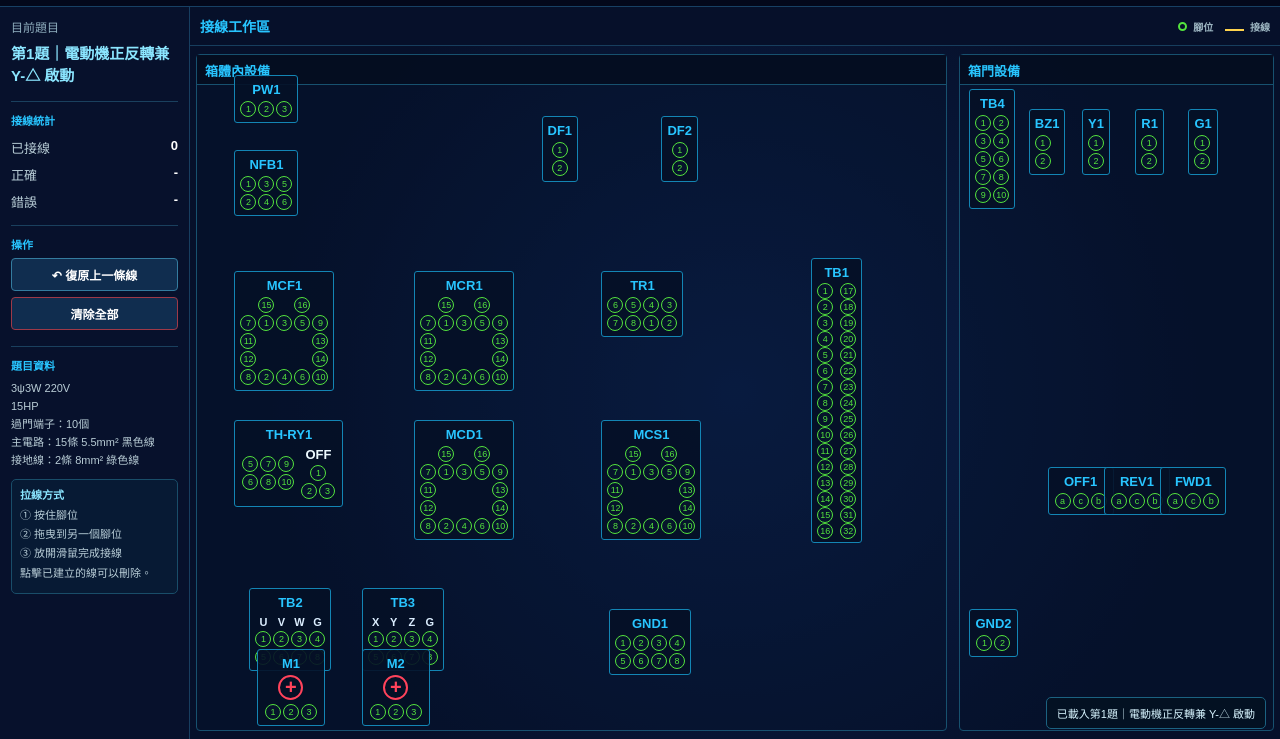
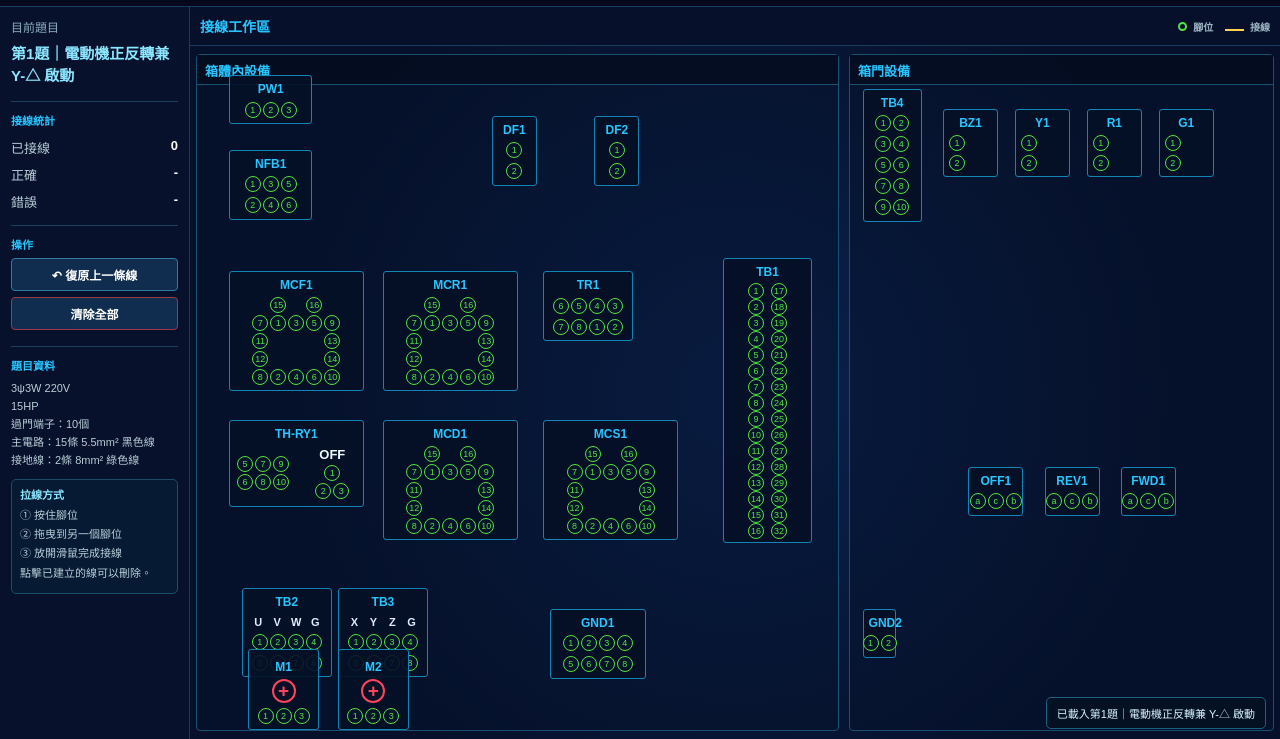
Before and after one commit to isun314058-cyber/indoor-wiring-practice, a plain HTML site: page index.html in a window 1280 px wide. Shown: the part 61-800 px from the top of the page. Drawn offline with Linux system fonts and the light colour scheme.

Commit message:
Update style.css

```diff
--- a/style.css
+++ b/style.css
@@ -537,8 +537,9 @@ button:hover {
 
 
 /* =========================================================
-   箱體 / 箱門
-   70% / 30%
+   ★ 原本配置
+   箱體 59%
+   箱門 39%
    ========================================================= */
 
 .equipment-area {
@@ -574,7 +575,7 @@ button:hover {
 
 
 /* =========================================================
-   箱體 70%
+   箱體
    ========================================================= */
 
 .box-area {
@@ -582,12 +583,12 @@ button:hover {
         6px;
 
     width:
-        calc(70% - 12px);
+        59%;
 }
 
 
 /* =========================================================
-   箱門 30%
+   箱門
    ========================================================= */
 
 .door-area {
@@ -595,7 +596,7 @@ button:hover {
         6px;
 
     width:
-        calc(30% - 12px);
+        39%;
 }
 
 
@@ -640,9 +641,6 @@ button:hover {
     position:
         absolute;
 
-    width:
-        max-content !important;
-
     min-width:
         0;
 
@@ -682,7 +680,7 @@ button:hover {
         var(--cyan);
 
     font-size:
-        13px;
+        12px;
 
     font-weight:
         900;
@@ -702,7 +700,7 @@ button:hover {
 
 
 /* =========================================================
-   腳位容器
+   腳位
    ========================================================= */
 
 .pins {
@@ -716,7 +714,7 @@ button:hover {
 
 .pin-grid {
     gap:
-        2px;
+        4px;
 }
 
 
@@ -727,25 +725,25 @@ button:hover {
     align-items:
         center;
 
+    width:
+        100%;
+
     min-height:
-        16px;
+        17px;
 
     height:
-        16px;
+        17px;
 
     padding:
         0;
 
     margin:
         0;
+
+    column-gap:
+        3px;
 }
 
-
-/* =========================================================
-   端子
-   16×16
-   左右間距 2px
-   ========================================================= */
 
 .pin {
     width:
@@ -869,19 +867,19 @@ button:hover {
         repeat(4, 16px);
 
     column-gap:
-        2px;
+        3px;
 
     justify-content:
         center;
 
     height:
-        16px;
+        17px;
 
     line-height:
-        16px;
+        17px;
 
     margin-bottom:
-        1px;
+        2px;
 
     text-align:
         center;
@@ -912,22 +910,16 @@ button:hover {
 
 .motor-device {
     padding-top:
-        5px;
-
-    padding-left:
-        7px;
-
-    padding-right:
-        7px;
+        9px;
 }
 
 
 .device-symbol {
     width:
-        25px;
+        24px;
 
     height:
-        25px;
+        24px;
 
     margin:
         0 auto 4px;
@@ -951,13 +943,13 @@ button:hover {
         #ff435b;
 
     font-size:
-        20px;
+        19px;
 
     font-weight:
         900;
 
     line-height:
-        25px;
+        24px;
 }
 
 
@@ -1078,8 +1070,6 @@ button:hover {
 
 /* =========================================================
    TB1
-   上下緊密
-   左右緊密
    ========================================================= */
 
 .device[data-device="TB1"] {
```
